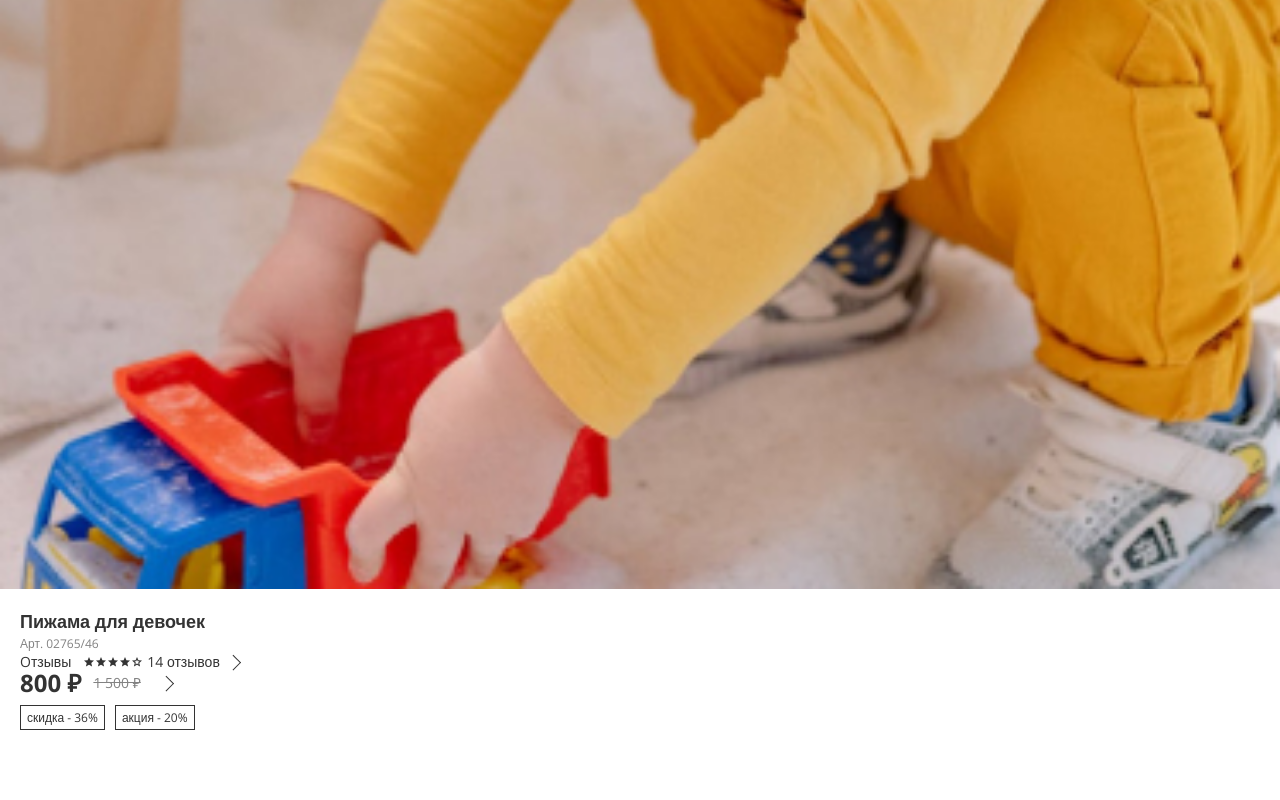
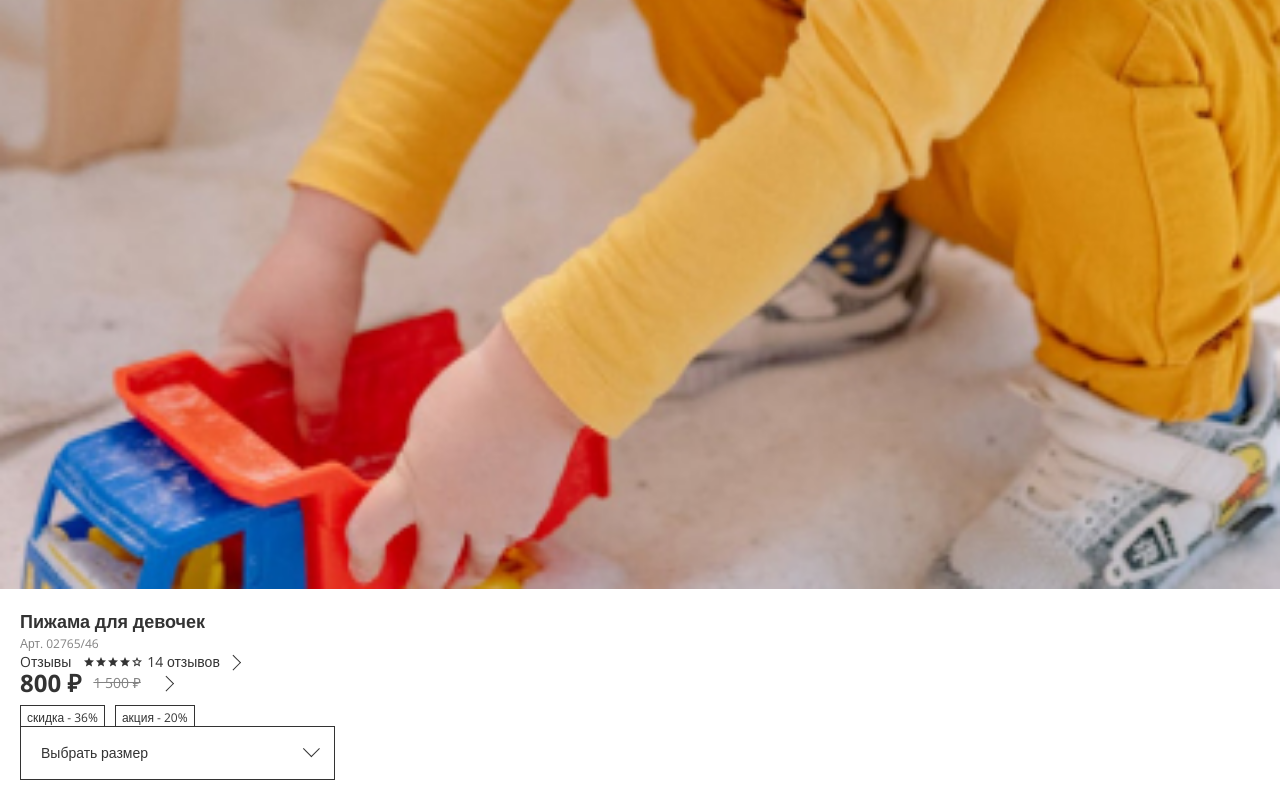
Before and after one commit to wzdorowa/online-store-pag, a Vue app: page / in a window 1280 px wide. Shown: the part 1121-1921 px from the top of the page. Before the commit the page ends 1867 px from the top, so only its background shows below. Built offline with nearby package versions, Linux system fonts and the light colour scheme.

Commit message:
Добавила компонент AppDropdown

```diff
--- a/src/App.vue
+++ b/src/App.vue
@@ -31,7 +31,8 @@ export default {
           base: 1500,
           discountPrice: 800,
           tags: ['скидка - 36%', 'акция - 20%']
-        }
+        },
+        sizes: ['80-86', '86-92', '92-98', '98-104', '104-110']
       }
     }
   },
--- /dev/null
+++ b/src/components/AppDropdown.vue
@@ -0,0 +1,98 @@
+<template lang="pug">
+.dropdown
+  input.dropdown__input(
+    v-bind:name="name"
+    v-bind:placeholder="placeholder"
+    v-bind:value="value"
+    type='text'
+    readonly='readonly'
+    @click="handleClickInput()"
+  )
+  span.dropdown__arrow-down(@click="handleClickInput()")
+  .dropdown__rows(v-bind:class="{ dropdown__rows_opened: isOpen}")
+    .dropdown__row(
+      v-for="(value, index) in dropdownValues"
+      @click="handleClickDropdownRow(index)"
+    )
+      span {{value}}
+</template>
+
+<script>
+export default {
+  props: ['placeholder', 'name', 'dropdownValues'],
+  methods: {
+    handleClickInput() {
+      this.isOpen = !this.isOpen;
+    },
+
+    handleClickDropdownRow(id) {
+      this.value = this.dropdownValues[id];
+      this.isOpen = !this.isOpen;
+    }
+  },
+  data() {
+    return {
+      value: null,
+      isOpen: false,
+    }
+  }
+}
+</script>
+
+<style lang="scss">
+  .dropdown {
+    position: relative;
+    width: 315px;
+    cursor: pointer;
+
+    &__input {
+      position: relative;
+      width: 100%;
+      font-family: inherit;
+      font-size: 14px;
+      line-height: 20px;
+      padding: 16px 20px;
+      border: 1px solid #333333;
+      cursor: pointer;
+
+      &::placeholder {
+        color: #333333;
+      }
+    }
+
+    &__arrow-down {
+      position: relative;
+
+      &::before {
+        position: absolute;
+        content: '';
+        right: 18px;
+        top: 0;
+        width: 10.5px;
+        height: 10.5px;
+        border-top: 1px solid #333333;
+        border-right: 1px solid #333333;
+        transform: rotate(135deg);
+      }
+    }
+
+    &__rows {
+      display: none;
+
+      &_opened {
+        display: block;
+      }
+    }
+
+    &__row {
+      width: 100%;
+      padding: 16px 20px;
+      border: 1px solid #333333;
+      border-top: none;
+
+      &:hover {
+        background-color: rgba($color: #333333, $alpha: 0.1);
+      }
+    }
+  }
+</style>
--- a/src/components/AppLink.vue
+++ b/src/components/AppLink.vue
@@ -16,5 +16,6 @@ export default {
       border-top: 1px solid #333333;
       border-right: 1px solid #333333;
       transform: rotate(45deg);
+      cursor: pointer;
     }
 </style>
--- a/src/components/AppProduct.vue
+++ b/src/components/AppProduct.vue
@@ -18,6 +18,12 @@
           v-bind:price="product.price"
         />
       </div>
+      <div class="product__dropdown">
+        <AppDropdown
+          v-bind:placeholder="'Выбрать размер'"
+          v-bind:dropdownValues="product.sizes"
+        />
+      </div>
     </div>
   </div>
 
@@ -27,11 +33,12 @@
 import AppSlider from '@/components/AppSlider.vue'
 import AppReviews from '@/components/AppReviews.vue'
 import AppPrice from '@/components/AppPrice.vue'
+import AppDropdown from '@/components/AppDropdown.vue'
 
 export default {
   props: ['product'],
   components: {
-    AppSlider, AppReviews, AppPrice
+    AppSlider, AppReviews, AppPrice, AppDropdown
   }
 }
 </script>
@@ -60,5 +67,8 @@ export default {
     &__reviews-text {
       margin-right: 13px;
     }
+
+    &__dropdown {
+    }
   }
 </style>
```
